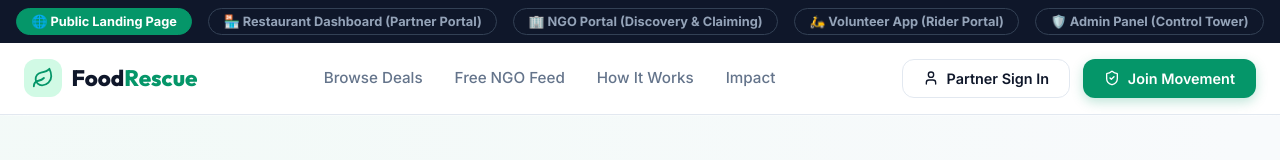
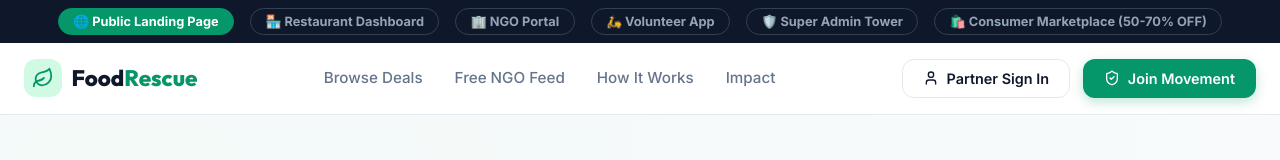
Before and after one commit to TM-Tareq/food-rescue, a React (Vite) app in the folder frontend/: page / in a window 1280 px wide. Shown: the top 160 px of the page. Built offline with nearby package versions, Linux system fonts and the light colour scheme; the HTML template or start-up script is replaced by a standard one.

Commit message:
Last updated task added here

```diff
--- a/frontend/src/App.jsx
+++ b/frontend/src/App.jsx
@@ -5,11 +5,12 @@ import RestaurantDashboard from './features/restaurant/RestaurantDashboard';
 import NgoDashboard from './features/ngo/NgoDashboard';
 import VolunteerApp from './features/volunteer/VolunteerApp';
 import AdminDashboard from './features/admin/AdminDashboard';
+import ConsumerMarketplace from './features/consumer/ConsumerMarketplace';
 import PartnerAuthModal from './features/auth/components/PartnerAuthModal/PartnerAuthModal';
 import './styles/variables.css';
 
 export default function App() {
-  const [currentView, setCurrentView] = useState('landing'); // 'landing', 'dashboard', 'ngo', 'volunteer', 'admin'
+  const [currentView, setCurrentView] = useState('landing'); // 'landing', 'dashboard', 'ngo', 'volunteer', 'admin', 'consumer'
   const [authModalState, setAuthModalState] = useState({
     isOpen: false,
     role: 'restaurant',
@@ -55,25 +56,31 @@ export default function App() {
           className={`demo-btn ${currentView === 'dashboard' ? 'demo-active' : ''}`}
           onClick={() => setCurrentView('dashboard')}
         >
-          🏪 Restaurant Dashboard (Partner Portal)
+          🏪 Restaurant Dashboard
         </button>
         <button
           className={`demo-btn ${currentView === 'ngo' ? 'demo-active' : ''}`}
           onClick={() => setCurrentView('ngo')}
         >
-          🏢 NGO Portal (Discovery & Claiming)
+          🏢 NGO Portal
         </button>
         <button
           className={`demo-btn ${currentView === 'volunteer' ? 'demo-active' : ''}`}
           onClick={() => setCurrentView('volunteer')}
         >
-          🛵 Volunteer App (Rider Portal)
+          🛵 Volunteer App
         </button>
         <button
           className={`demo-btn ${currentView === 'admin' ? 'demo-active' : ''}`}
           onClick={() => setCurrentView('admin')}
         >
-          🛡️ Admin Panel (Control Tower)
+          🛡️ Super Admin Tower
+        </button>
+        <button
+          className={`demo-btn ${currentView === 'consumer' ? 'demo-active' : ''}`}
+          onClick={() => setCurrentView('consumer')}
+        >
+          🛍️ Consumer Marketplace (50-70% OFF)
         </button>
       </div>
 
@@ -97,6 +104,8 @@ export default function App() {
       {currentView === 'volunteer' && <VolunteerApp />}
 
       {currentView === 'admin' && <AdminDashboard />}
+
+      {currentView === 'consumer' && <ConsumerMarketplace />}
     </div>
   );
 }
```
